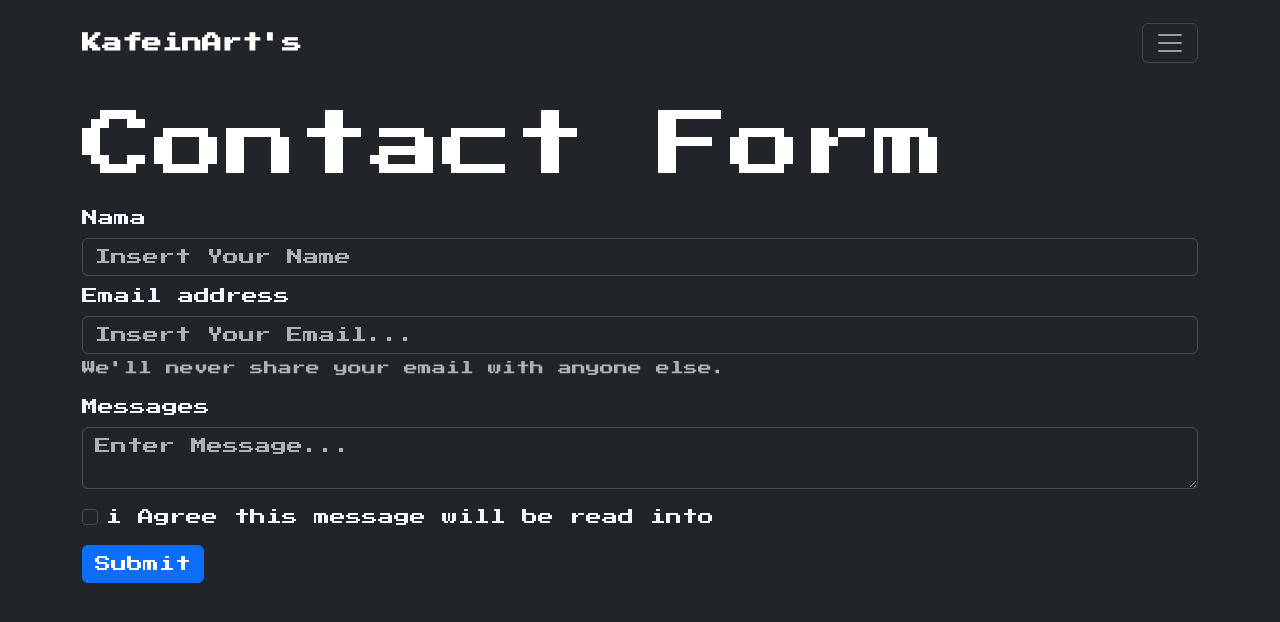
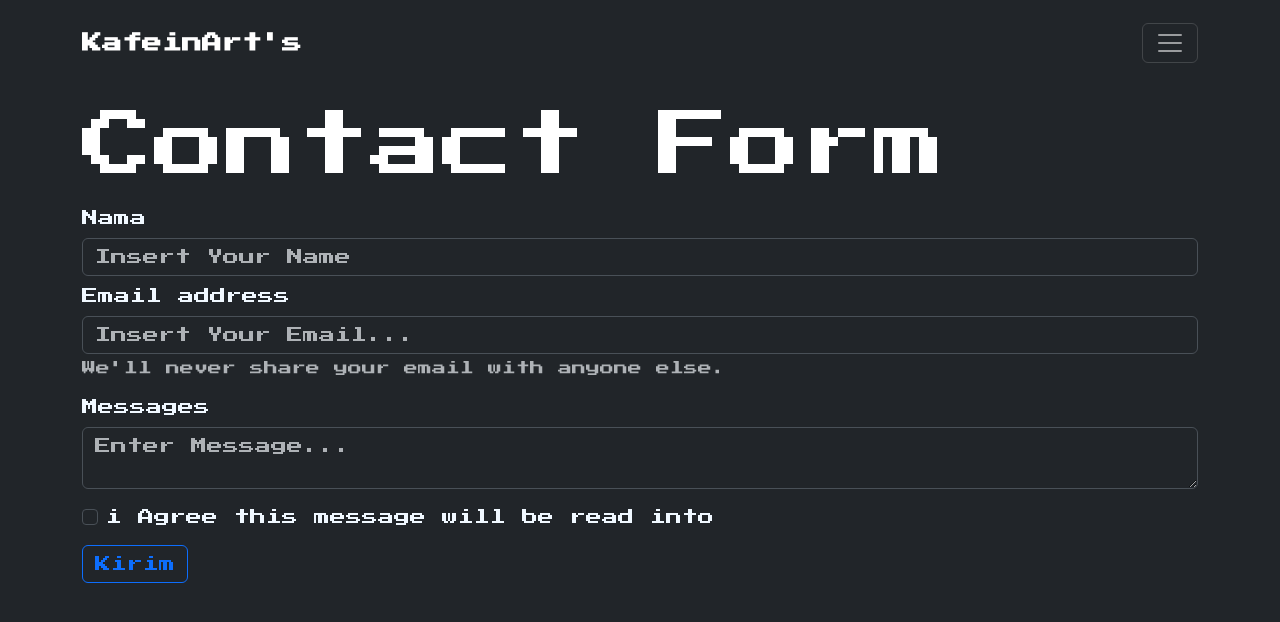
Before and after one commit to itsmebroarif/kafeinart-studio, a Vue app: page /contact in a window 1280 px wide. Shown: the top 622 px of the page. Built offline with nearby package versions, Linux system fonts and the light colour scheme.

Commit message:
Update Contacts.vue

```diff
--- a/src/views/Contacts.vue
+++ b/src/views/Contacts.vue
@@ -2,7 +2,7 @@
   <div class="contacts" style="color:aliceblue;">
     <div class="container">
       <p class="display-2">Contact Form</p>
-      <form name="contact" method="POST" data-netlify="true" netlify>
+      <form name="contact" method="POST"  netlify>
         <div class="mb-3">
           <label for="exampleInputEmail1" class="form-label">Nama</label>
           <input
@@ -43,7 +43,7 @@
             >i Agree this message will be read into</label
           >
         </div>
-        <button type="submit" class="btn btn-primary">Submit</button>
+        <input class="btn btn-outline-primary" type="submit" value="Kirim" />
       </form>
     </div>
   </div>
```
